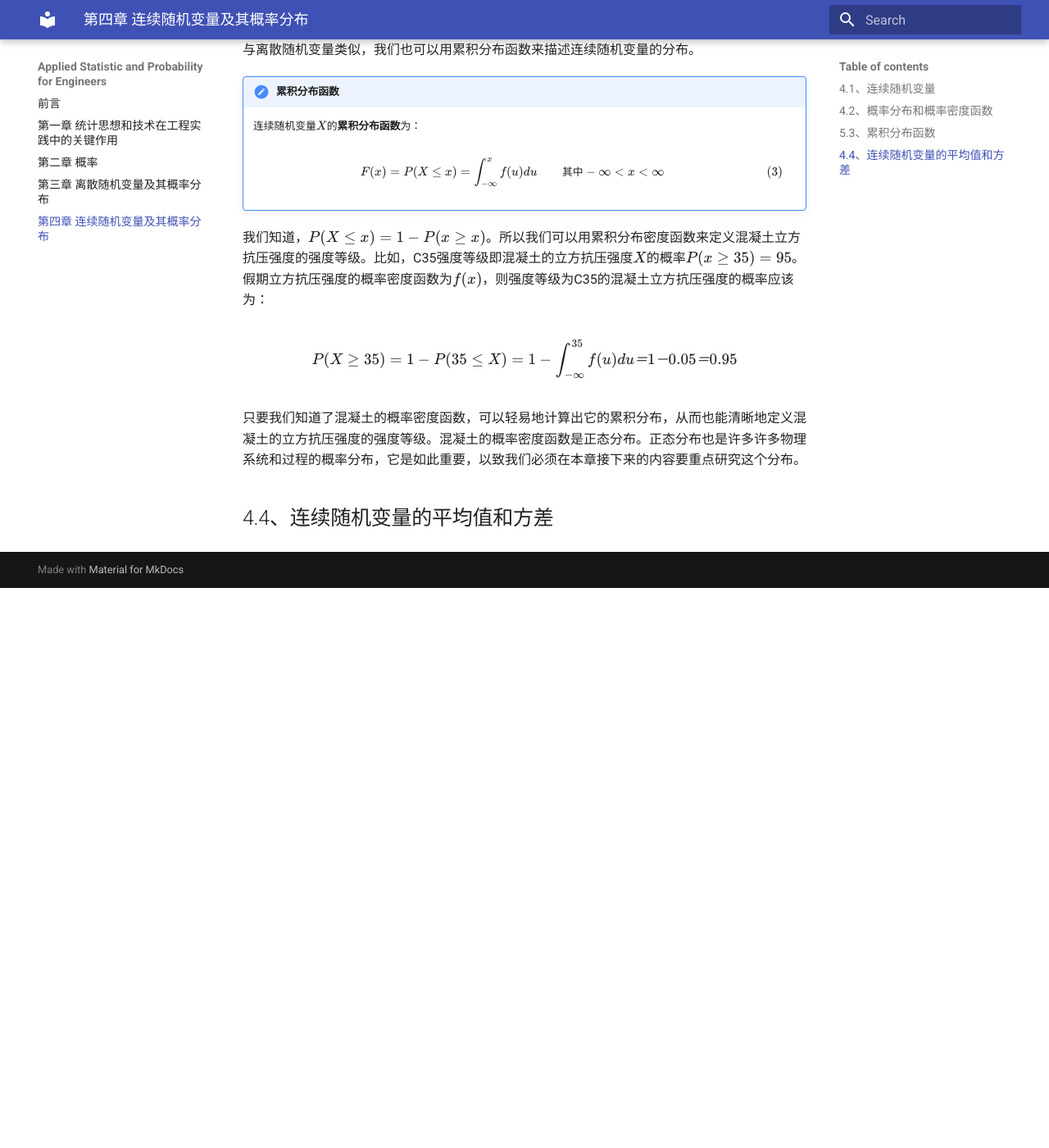
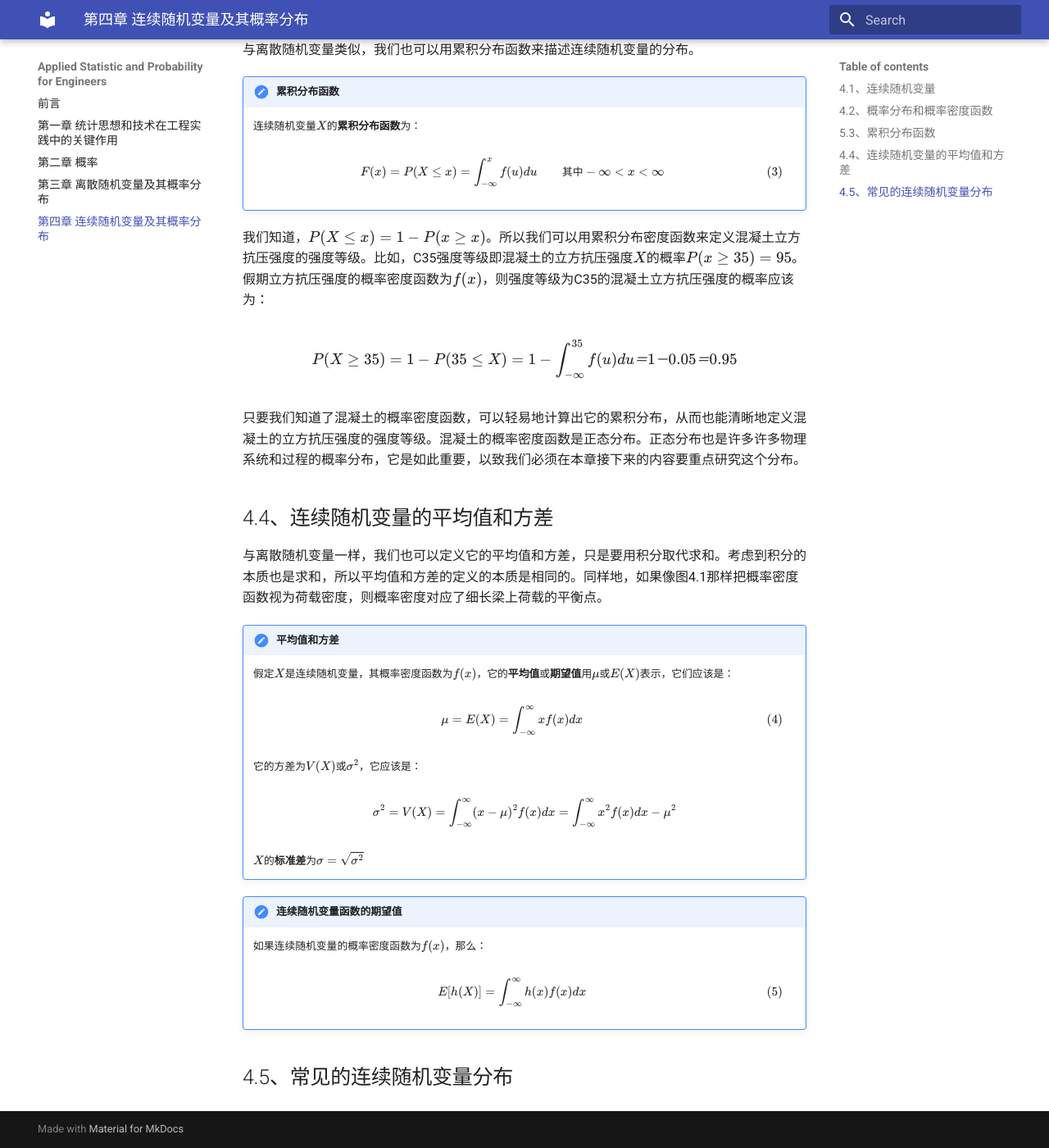
Before and after one commit to chenmich/applied_statistic_and_probability_for_engineers, an MkDocs documentation site: the page built from docs/fourth.md, in a window 1280 px wide and 1400 px high, scrolled down 3018 px. Shown: the whole window at 82% size. Built offline with MkDocs 1.6.1 and Material for MkDocs 9.7.7, drawn with Linux system fonts in a browser that asks for light colours; before the commit the page ends 3735 px from its top, so only the background shows below that.

Commit message:
complete 4.4

```diff
--- a/docs/fourth.md
+++ b/docs/fourth.md
@@ -100,3 +100,33 @@ $$
 只要我们知道了混凝土的概率密度函数，可以轻易地计算出它的累积分布，从而也能清晰地定义混凝土的立方抗压强度的强度等级。混凝土的概率密度函数是正态分布。正态分布也是许多许多物理系统和过程的概率分布，它是如此重要，以致我们必须在本章接下来的内容要重点研究这个分布。
 
 ## 4.4、连续随机变量的平均值和方差
+
+与离散随机变量一样，我们也可以定义它的平均值和方差，只是要用积分取代求和。考虑到积分的本质也是求和，所以平均值和方差的定义的本质是相同的。同样地，如果像图4.1那样把概率密度函数视为荷载密度，则概率密度对应了细长梁上荷载的平衡点。
+
+!!!note "平均值和方差"
+    假定$X$是连续随机变量，其概率密度函数为$f(x)$，它的**平均值**或**期望值**用$\mu$或$E(X)$表示，它们应该是：
+
+    $$
+    \begin{equation}
+    \mu=E(X)=\int_{-\infty}^{\infty}xf(x)dx \qquad
+    \end{equation}
+    $$
+
+    它的方差为$V(X)$或$\sigma^2$，它应该是：
+
+    $$
+    \sigma^2=V(X)=\int_{-\infty}^{\infty}(x-\mu)^2f(x)dx=\int_{-\infty}^{\infty}x^2f(x)dx-\mu^2
+    $$
+
+    $X$的**标准差**为$\sigma=\sqrt{\sigma^2}$
+
+!!!note "连续随机变量函数的期望值"
+    如果连续随机变量的概率密度函数为$f(x)$，那么：
+
+    $$
+    \begin{equation}
+    E[h(X)]=\int_{-\infty}^{\infty}h(x)f(x)dx\qquad
+    \end{equation}
+    $$
+
+## 4.5、常见的连续随机变量分布
```
